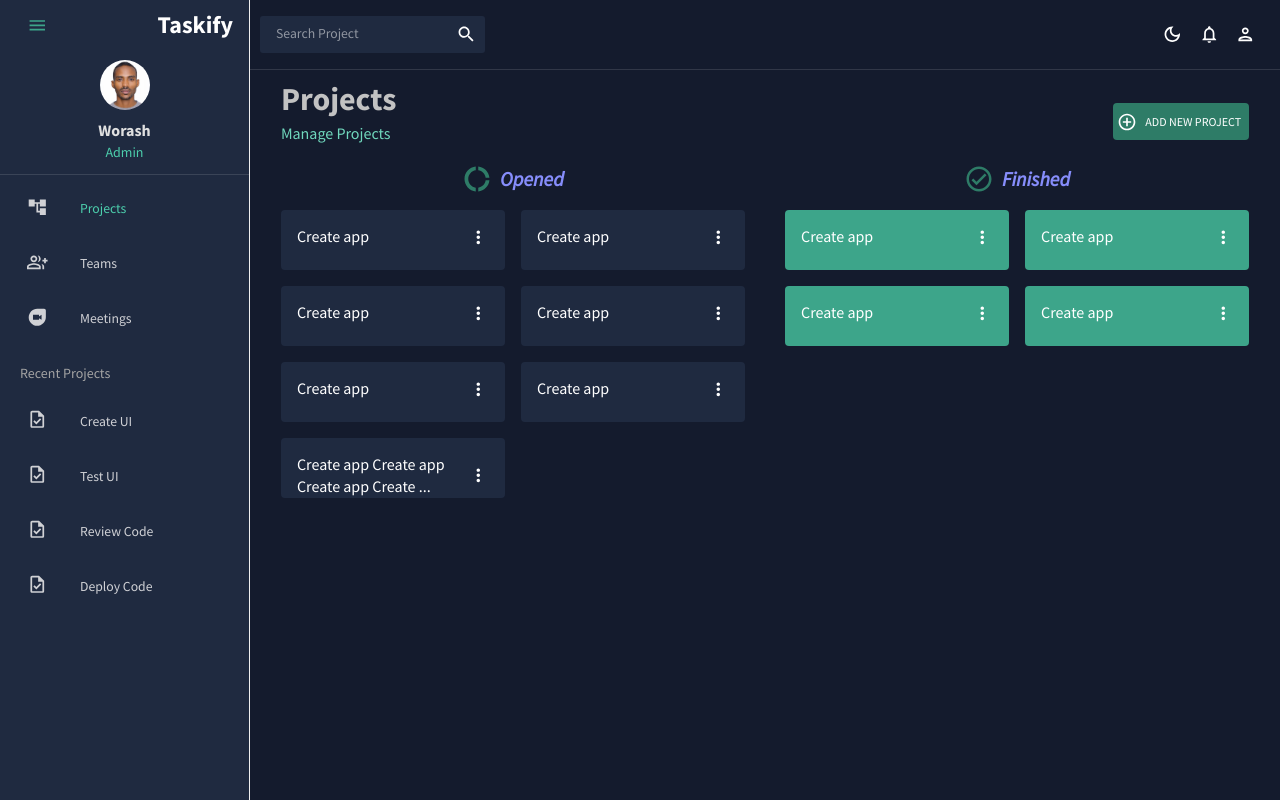
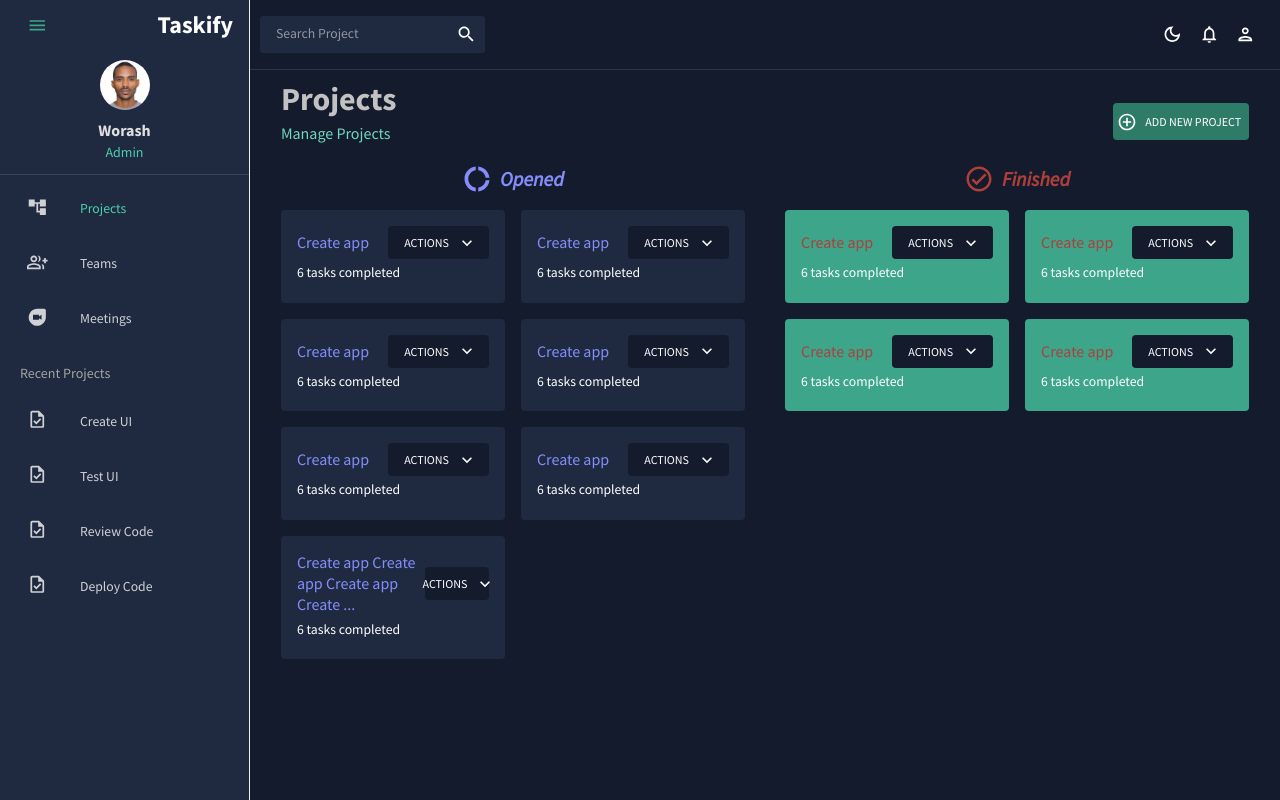
Before and after one commit to worashf/taskify-frontend, a React (Create React App) app: page / in a window 1280 px wide. Built offline with nearby package versions, Linux system fonts and the light colour scheme.

Commit message:
Add  project card actions

```diff
--- a/src/components/project/ProjectItem.js
+++ b/src/components/project/ProjectItem.js
@@ -1,12 +1,46 @@
-import { Paper, Box, Typography, useTheme } from "@mui/material";
-import MoreVertOutlinedIcon from "@mui/icons-material/MoreVertOutlined";
+import {
+  Paper,
+  Box,
+  Typography,
+  useTheme,
+  Menu,
+  MenuItem,
+  Button,
+  ListItemIcon,
+  ListItemText,
+} from "@mui/material";
+
+import { useState } from "react";
+
 import { tokens } from "../../theme";
-import { MoreHorizOutlined } from "@mui/icons-material";
+import {
+  EditOutlined,
+  DeleteOutline,
+  KeyboardArrowDown,
+  AssignmentInd,
+  DoneOutlineOutlined,
+} from "@mui/icons-material";
 
-const ProjectItem = ({ name, status }) => {
+const options = ["Edit", "Delete", "Assign", "Close"];
+const ProjectItem = ({ name, status, titleColor }) => {
   const theme = useTheme();
+  const [anchorEl, setAnchorEL] = useState(null);
+  const [selected, setSelected] = useState(-1);
+  const open = Boolean(anchorEl);
+  const colors = tokens(theme.palette.mode);
 
-  const colors = tokens(theme.palette.mode);
+  const handleClose = () => {
+    setAnchorEL(null);
+  };
+
+  const openMenu = (e) => {
+    setAnchorEL(e.currentTarget);
+  };
+
+  const onMenuItemClick = (event, index) => {
+    setAnchorEL(null);
+    setSelected(index);
+  };
 
   return (
     <Paper
@@ -15,8 +49,7 @@ const ProjectItem = ({ name, status }) => {
         backgroundColor: `${
           status === "open" ? colors.primary[400] : colors.greenAccent[600]
         }`,
-        height: 60,
-        lineHeight: "60px",
+        lineHeight: 2,
         p: 2,
       }}
     >
@@ -27,11 +60,78 @@ const ProjectItem = ({ name, status }) => {
           alignItems: "center",
         }}
       >
-        <Typography variant="h5">
+        <Typography
+          variant="h5"
+          sx={{
+            color: titleColor,
+          }}
+        >
           {" "}
           {name.length > 40 ? `${name.substring(0, 40)} ... ` : name}
         </Typography>
-        <MoreVertOutlinedIcon />
+
+        <Button
+          onClick={openMenu}
+          id="demo-customized-button"
+          aria-controls={open ? "demo-customized-menu" : undefined}
+          aria-haspopup="true"
+          aria-expanded={open ? "true" : undefined}
+          variant="contained"
+          disableElevation
+          endIcon={<KeyboardArrowDown />}
+        >
+          Actions
+        </Button>
+        <Menu
+          elevation={0}
+          open={open}
+          onClose={handleClose}
+          anchorEl={anchorEl}
+        >
+          {options.map((option, index) => (
+            <MenuItem
+              key={index}
+              onClick={(event) => onMenuItemClick(event, index)}
+              selected={index === selected}
+            >
+              {option === "Edit" && (
+                <>
+                  <ListItemIcon>
+                    <EditOutlined />
+                  </ListItemIcon>
+                  <ListItemText> {option}</ListItemText>
+                </>
+              )}
+              {option === "Delete" && (
+                <>
+                  <ListItemIcon>
+                    <DeleteOutline />
+                  </ListItemIcon>
+                  <ListItemText> {option}</ListItemText>
+                </>
+              )}
+              {option === "Assign" && (
+                <>
+                  <ListItemIcon>
+                    <AssignmentInd />
+                  </ListItemIcon>
+                  <ListItemText> {option}</ListItemText>
+                </>
+              )}
+              {option === "Close" && (
+                <>
+                  <ListItemIcon>
+                    <DoneOutlineOutlined />
+                  </ListItemIcon>
+                  <ListItemText> {option}</ListItemText>
+                </>
+              )}
+            </MenuItem>
+          ))}
+        </Menu>
+      </Box>
+      <Box>
+        <Typography variant="p">6 tasks completed</Typography>
       </Box>
     </Paper>
   );
--- a/src/pages/ProjectList.js
+++ b/src/pages/ProjectList.js
@@ -84,7 +84,7 @@ const ProjectList = () => {
             }}
           >
             <DonutLargeOutlined
-              sx={{ color: colors.greenAccent[700], fontSize: "30px" }}
+              sx={{ color: colors.blueAccent[400], fontSize: "30px" }}
             />
 
             <Typography
@@ -108,7 +108,11 @@ const ProjectList = () => {
             }}
           >
             {openedProjects.map((item) => (
-              <ProjectItem name={item.name} status={item.status} />
+              <ProjectItem
+                name={item.name}
+                status={item.status}
+                titleColor={colors.blueAccent[400]}
+              />
             ))}
           </Box>
         </Grid>
@@ -123,7 +127,7 @@ const ProjectList = () => {
             }}
           >
             <CheckCircleOutlineOutlined
-              sx={{ color: colors.greenAccent[700], fontSize: "30px" }}
+              sx={{ color: colors.redAccent[600], fontSize: "30px" }}
             />
 
             <Typography
@@ -131,7 +135,7 @@ const ProjectList = () => {
               sx={{
                 fontWeight: "bold",
                 fontStyle: "italic",
-                color: colors.blueAccent[400],
+                color: colors.redAccent[600],
               }}
             >
               Finished
@@ -147,7 +151,11 @@ const ProjectList = () => {
             }}
           >
             {finishedProjects.map((item) => (
-              <ProjectItem name={item.name} status={item.status} />
+              <ProjectItem
+                name={item.name}
+                status={item.status}
+                titleColor={colors.redAccent[600]}
+              />
             ))}
           </Box>
         </Grid>
```
